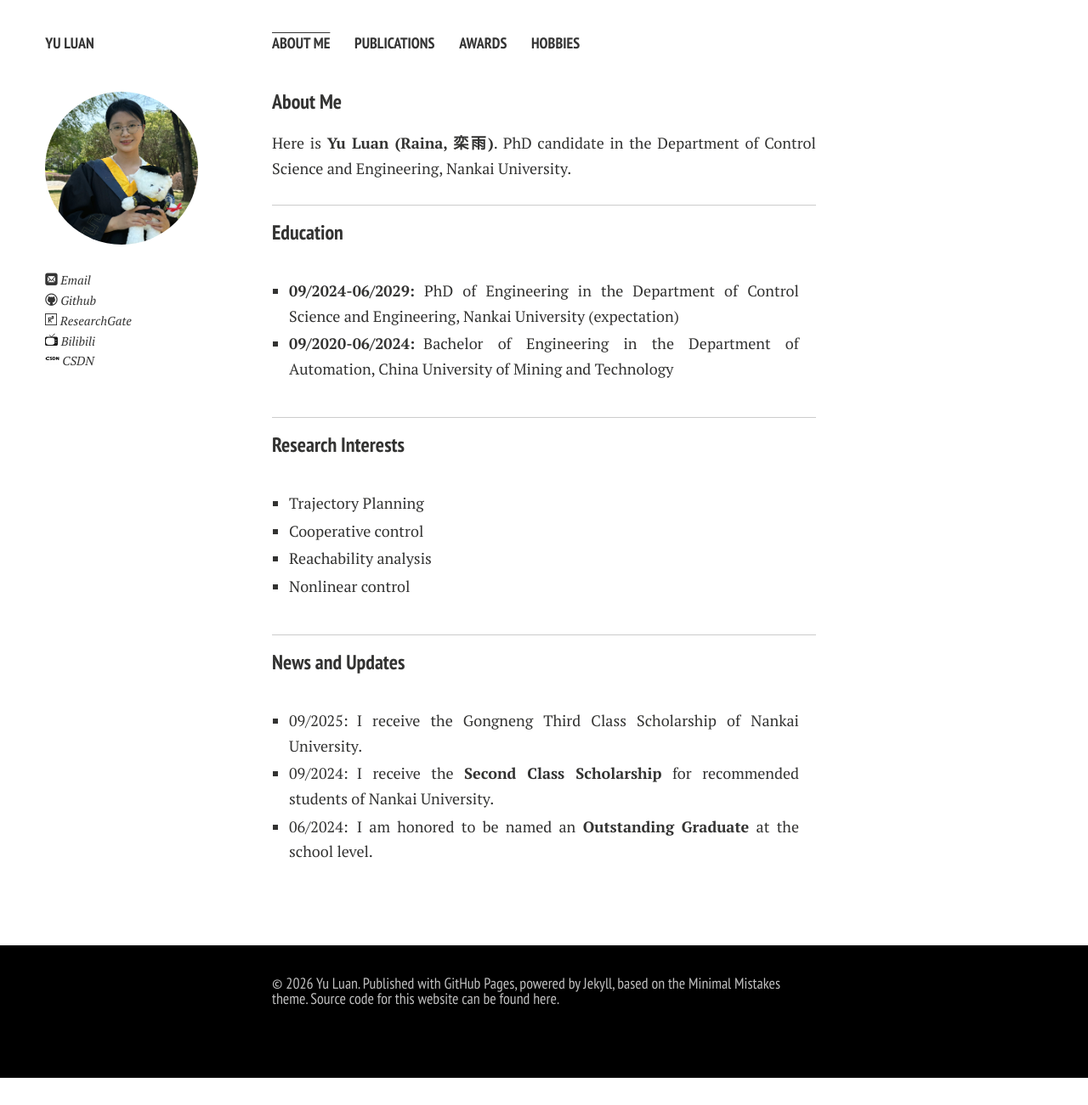
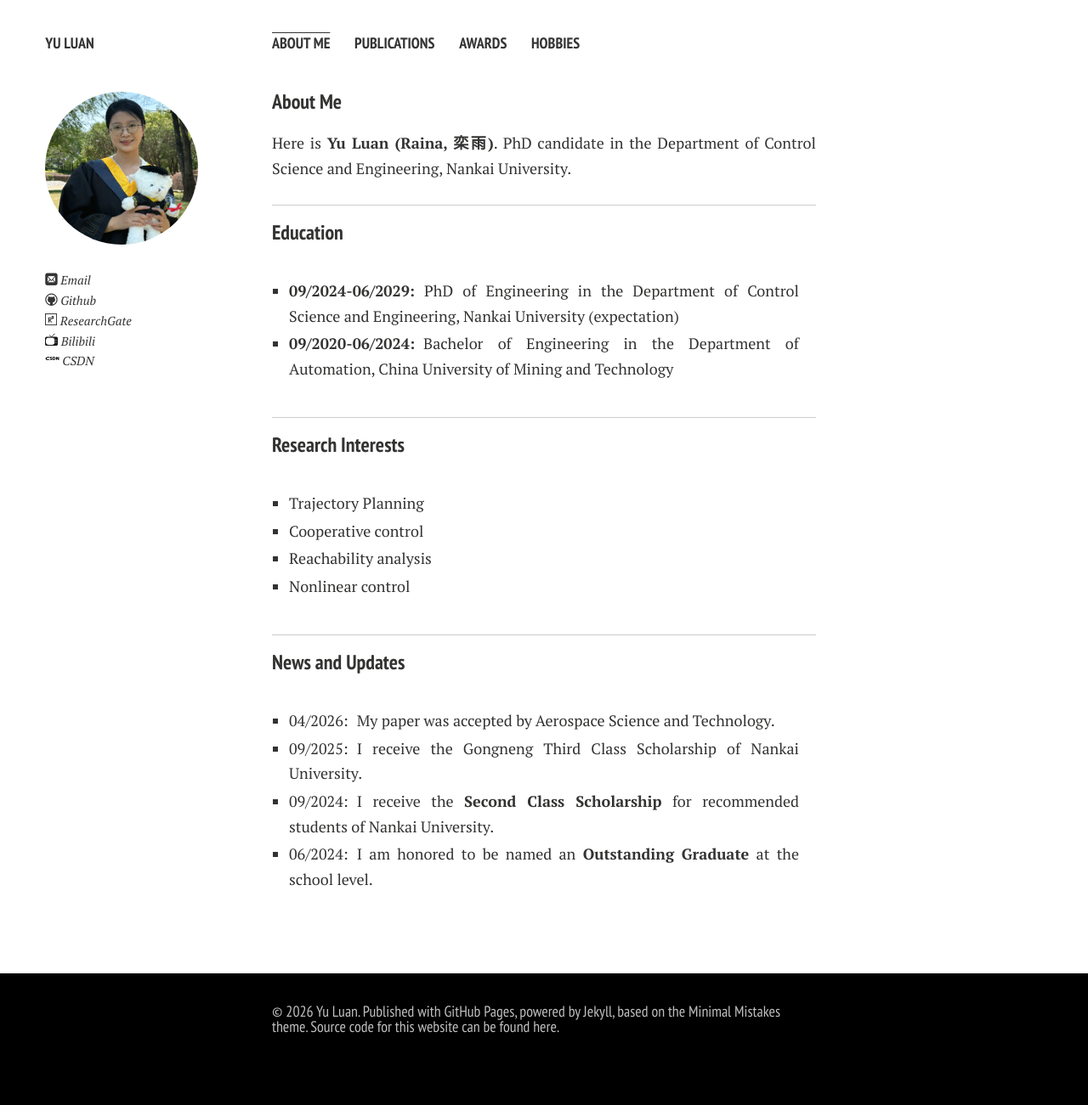
Before and after one commit to yuluan08/yuluan08.github.io, a Jekyll site: the page built from index.md, in a window 1280 px wide. Shown: the whole page at 85% size. Built offline with Jekyll 4.4.1, drawn with Linux system fonts in a browser that asks for light colours; nearby versions of some CDN libraries; comment, search, counter and statistics services are not loaded; a style sheet for code colours, icons or effects is not loaded; our own code applies the rules of GitHub Pages for plain Markdown files; before the commit the page ends 1269 px from its top, so only the background shows below that.

Commit message:
Update index.md

```diff
--- a/index.md
+++ b/index.md
@@ -103,7 +103,8 @@ ul {
 <body>
 
 <ul>
-    <li><div><p class="margin">09/2025<h style="letter-spacing:10px">:</h>I receive the Gongneng Third Class Scholarship of Nankai University. </p></div></li>
+   <li><div><p class="margin">04/2026<h style="letter-spacing:10px">:</h>My paper was accepted by Aerospace Science and Technology.   </p></div></li>
+   <li><div><p class="margin">09/2025<h style="letter-spacing:10px">:</h>I receive the Gongneng Third Class Scholarship of Nankai University. </p></div></li>
     <li><div><p class="margin">09/2024<h style="letter-spacing:10px">:</h>I receive the <span class="thick">Second Class Scholarship</span> for recommended students of Nankai University. </p></div></li>
     <li><div><p class="margin">06/2024<h style="letter-spacing:10px">:</h>I am honored to be named an <span class="thick">Outstanding Graduate</span> at the school level. </p></div></li>
 </ul>
```
